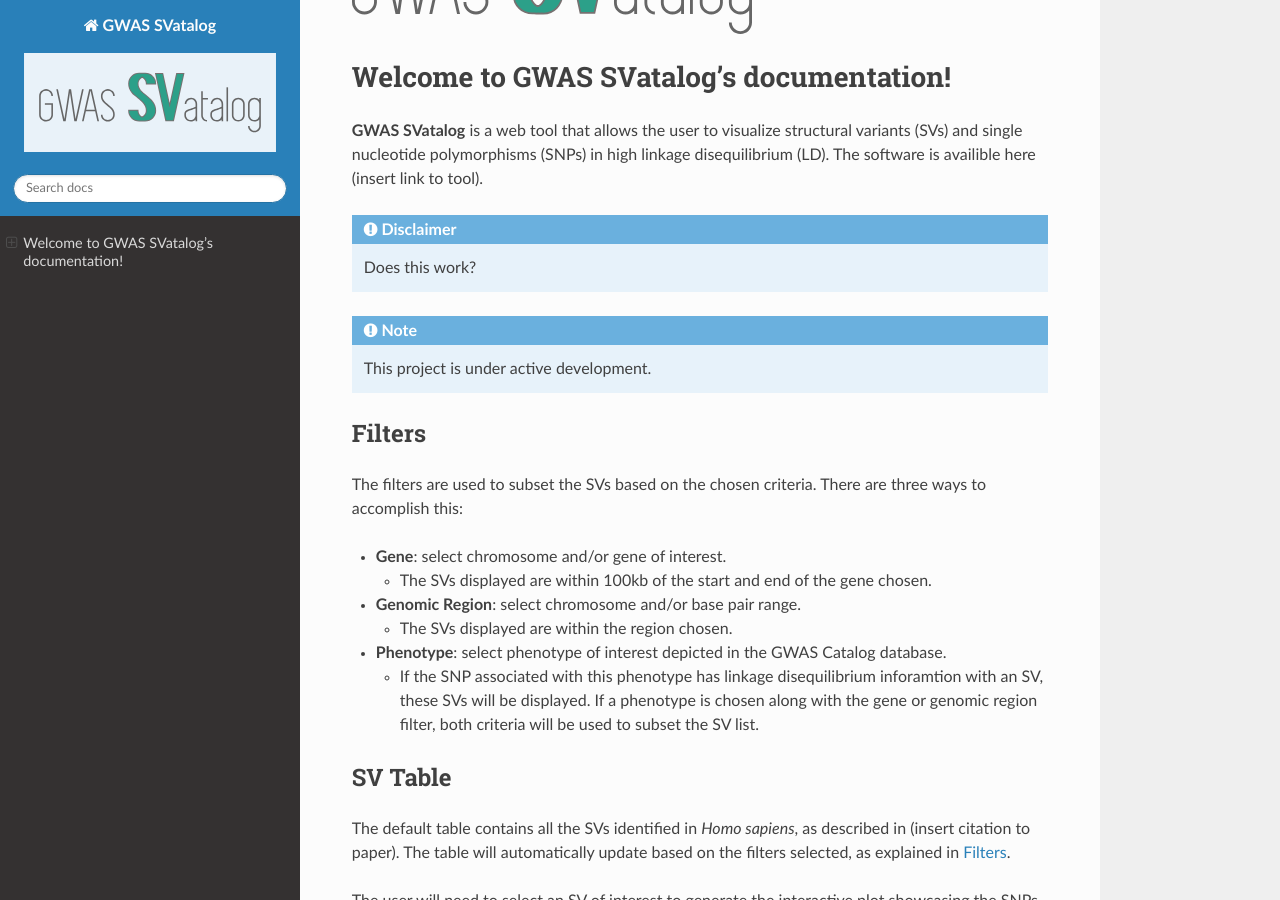
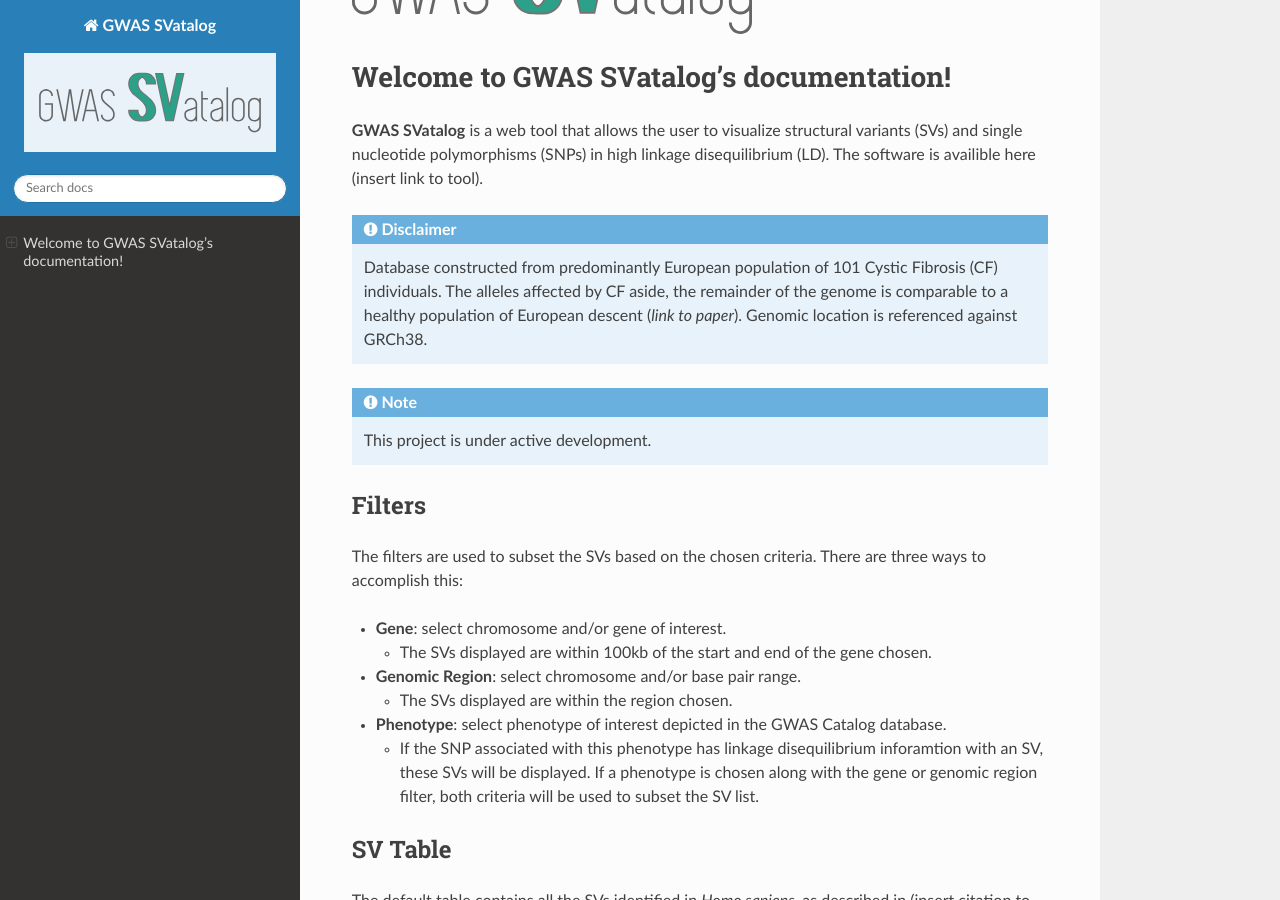
Before and after one commit to shalvichirmade/gwas-svatalog-docs, a Sphinx documentation site: the page built from source/index.rst, in a window 1280 px wide and 900 px high, scrolled down 426 px. Built offline with Sphinx 7.4.7 and the Read the Docs theme 2.0.0, drawn with Linux system fonts in a browser that asks for light colours.

Commit message:
added disclaimer

```diff
--- a/source/index.rst
+++ b/source/index.rst
@@ -30,7 +30,7 @@ Welcome to GWAS SVatalog's documentation!
 
 .. admonition:: Disclaimer
 
-   Does this work?
+   Database constructed from predominantly European population of 101 Cystic Fibrosis (CF) individuals. The alleles affected by CF aside, the remainder of the genome is comparable to a healthy population of European descent (*link to paper*). Genomic location is referenced against GRCh38.
 
 .. note::
 
```
